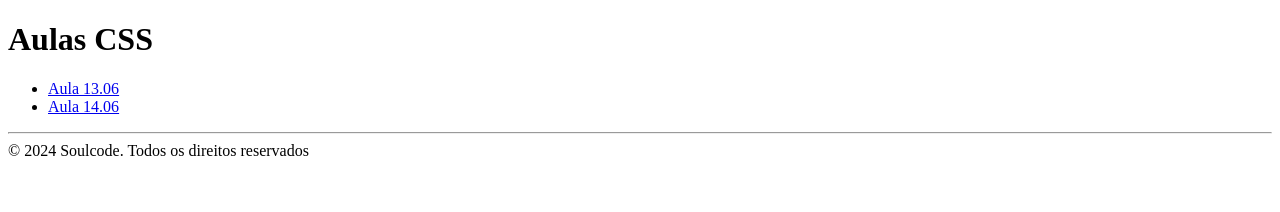
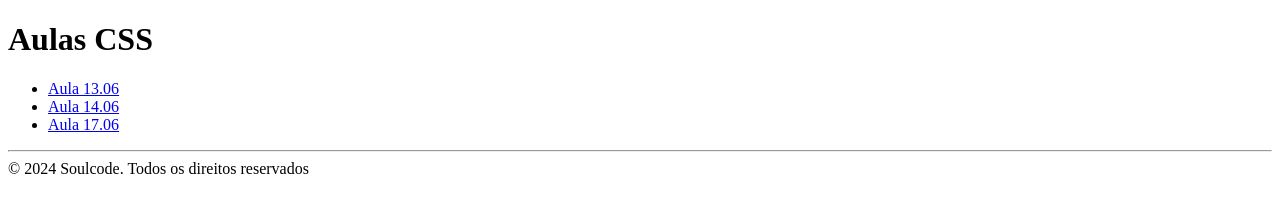
Before and after one commit to DaniNere/CSS-SoulCode, a plain HTML site: page index.html in a window 1280 px wide. Drawn offline with Linux system fonts and the light colour scheme.

Commit message:
Envio de alteração index

```diff
--- a/index.html
+++ b/index.html
@@ -11,6 +11,7 @@
                 <ul>
                     <li><a href="13-06/index.html">Aula 13.06</a></li>
                     <li><a href="14-06/index.html">Aula 14.06</a></li>
+                    <li><a href="17-06/index.html">Aula 17.06</a></li>
                 </ul>
             </nav>
         </main>
```
